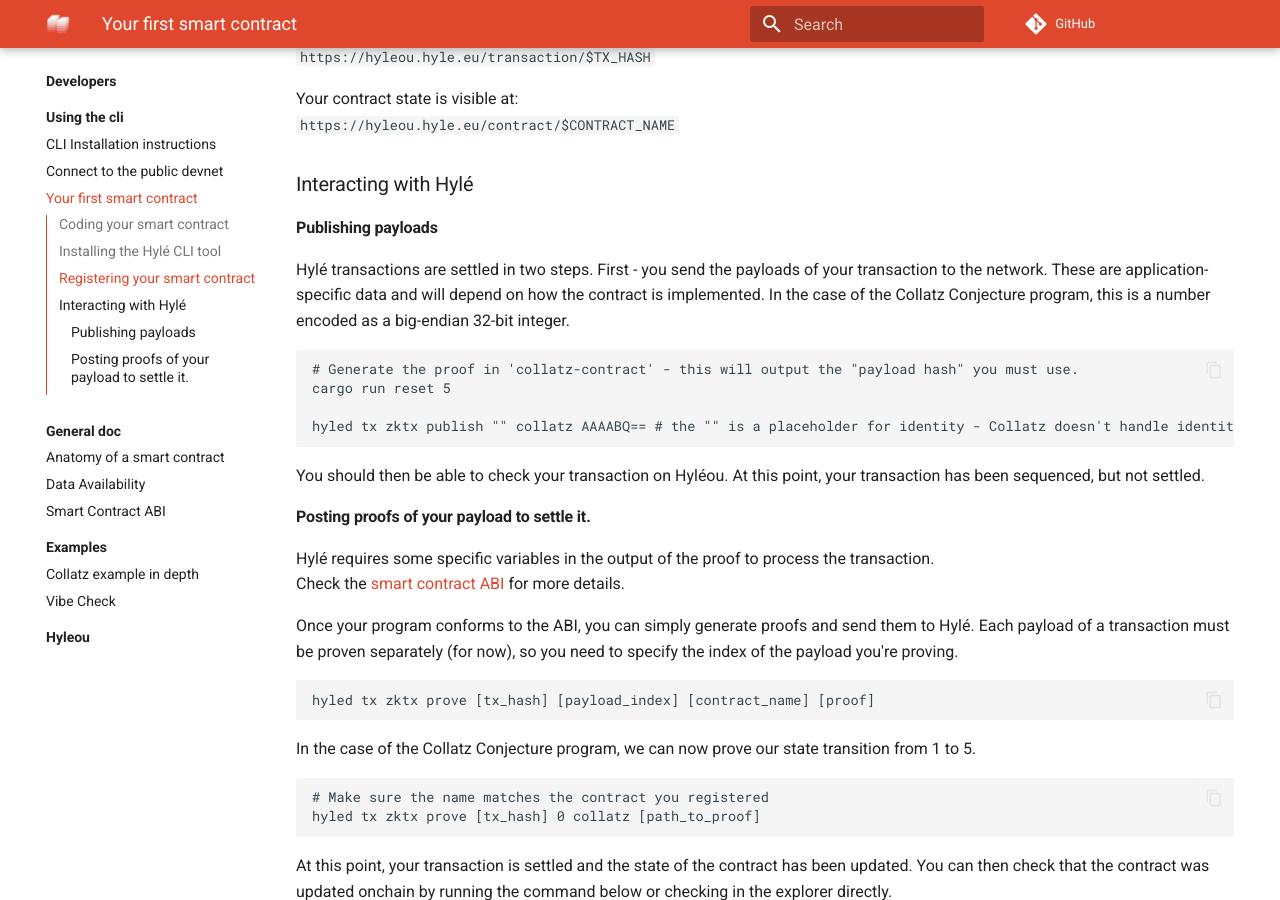
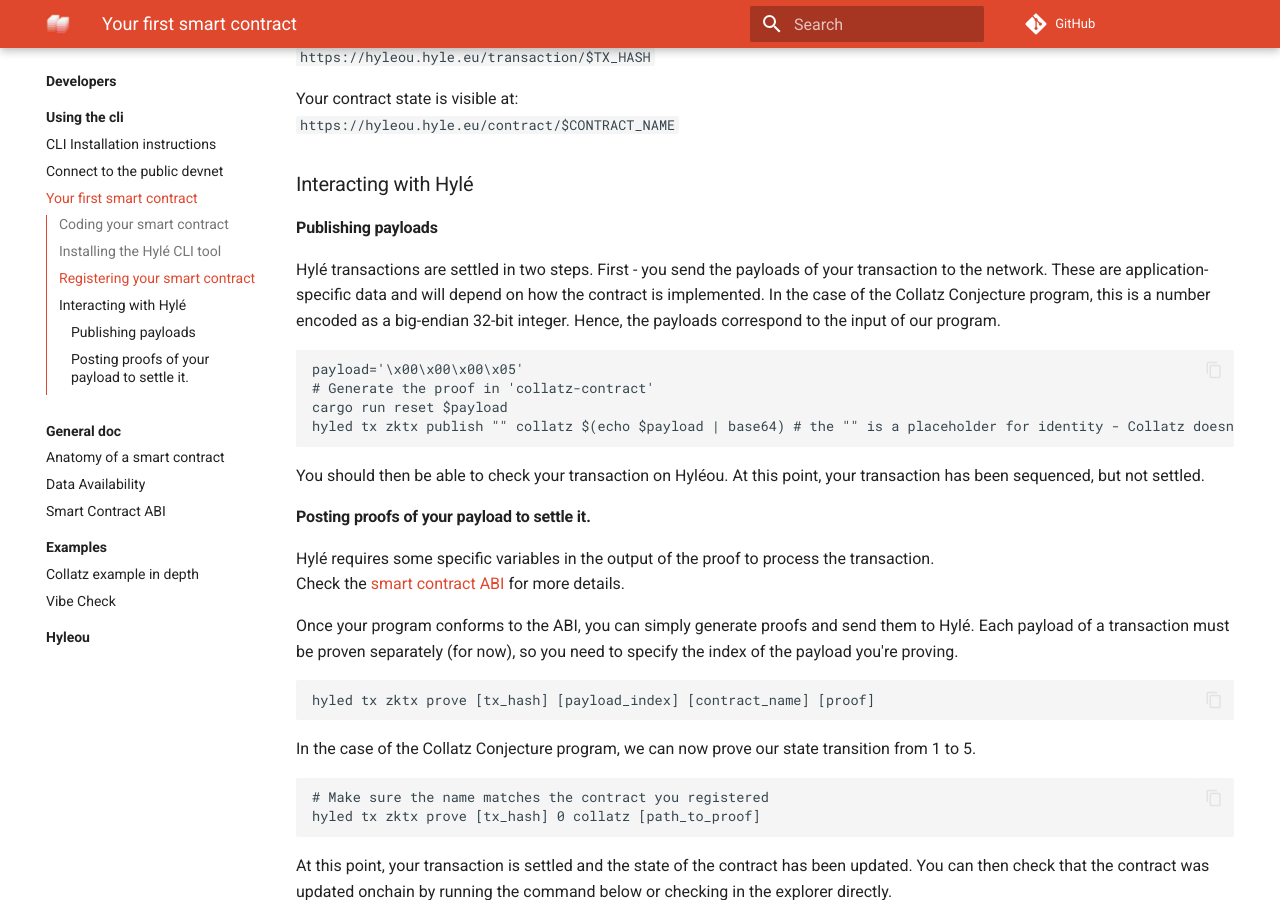
Before and after one commit to Hyle-org/devhub-hyle, an MkDocs documentation site: the page built from docs/developers/using-the-cli/your-first-smart-contract.md, in a window 1280 px wide and 900 px high, scrolled down 1340 px. Built offline with MkDocs 1.6.1 and Material for MkDocs 9.7.7, drawn with Linux system fonts in a browser that asks for light colours; comment, search, counter and statistics services are not loaded.

Commit message:
fix: make it clearer what payload is (#2)

````diff
--- a/docs/developers/using-the-cli/your-first-smart-contract.md
+++ b/docs/developers/using-the-cli/your-first-smart-contract.md
@@ -55,13 +55,13 @@
 
 #### Publishing payloads
 
-Hylé transactions are settled in two steps. First - you send the payloads of your transaction to the network. These are application-specific data and will depend on how the contract is implemented. In the case of the Collatz Conjecture program, this is a number encoded as a big-endian 32-bit integer.
+Hylé transactions are settled in two steps. First - you send the payloads of your transaction to the network. These are application-specific data and will depend on how the contract is implemented.  In the case of the Collatz Conjecture program, this is a number encoded as a big-endian 32-bit integer.  Hence, the payloads correspond to the input of our program.
 
 ```bash
-# Generate the proof in 'collatz-contract' - this will output the "payload hash" you must use.
-cargo run reset 5
-
-hyled tx zktx publish "" collatz AAAABQ== # the "" is a placeholder for identity - Collatz doesn't handle identity so this is empty.
+payload='\x00\x00\x00\x05'
+# Generate the proof in 'collatz-contract'
+cargo run reset $payload
+hyled tx zktx publish "" collatz $(echo $payload | base64) # the "" is a placeholder for identity - Collatz doesn't handle identity so this is empty.
 ```
 
 You should then be able to check your transaction on Hyléou.
````
